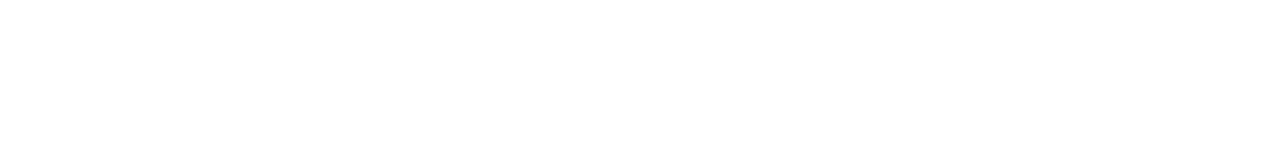
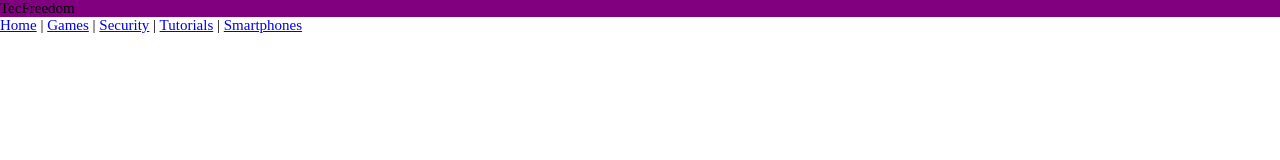
Before and after one commit to yanbrasiliano/tecno-blog, a plain HTML site: page index.html in a window 1280 px wide. Drawn offline with Linux system fonts and the light colour scheme.

Commit message:
tecno-blog

```diff
--- a/css/style.css
+++ b/css/style.css
@@ -0,0 +1,29 @@
+/*limpar formatações padrões */
+
+*{
+	margin: 0px;
+	padding: 0px;
+}
+
+body {
+
+	font-size: 15px;
+	font-family: Arial, Helvetica, sans-serif
+	background: #E6E6E6;
+
+}
+
+
+#menu0{
+
+
+}
+#menu1{
+
+	background: purple;
+}
+
+#menu2{
+
+	text-decoration: none;
+}
--- a/index.html
+++ b/index.html
@@ -4,12 +4,27 @@
 <head>
 	<meta charset="UTF-8">
 	<meta name="viewport" content="width=device-width, initial-scale=1.0">
+	<link rel="shortcut icon" href="pictures/favicon.ico" type="image/x-icon">
 	<title>TecFreedom - Your tech blog!</title>
 	<link rel="stylesheet" type = "text/css"href="css/style.css">
 </head>
 
 <body>
+	<div id="menu0">
+		<div id="menu1">
+			TecFreedom
 
+		</div>
+
+		<div id="menu2">
+			<a href="index.html">Home</a> |
+			<a href="index.html">Games</a> |
+			<a href="index.html">Security</a> |
+			<a href="index.html">Tutorials</a> |
+			<a href="index.html">Smartphones</a>
+		</div>
+
+	</div>
 
 </body>
 
```
Also changed, not shown: games.html (added), security.html (added), smartphones.html (added), tuto.html (added).
